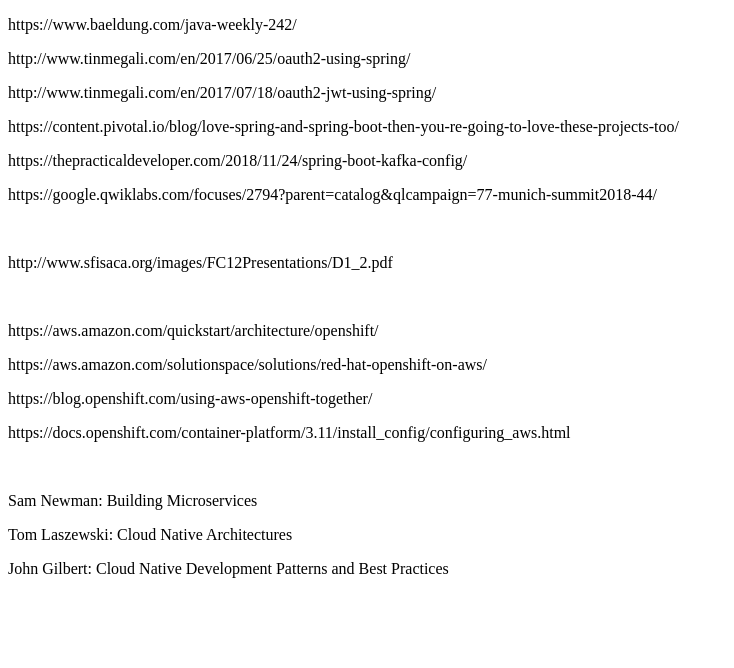
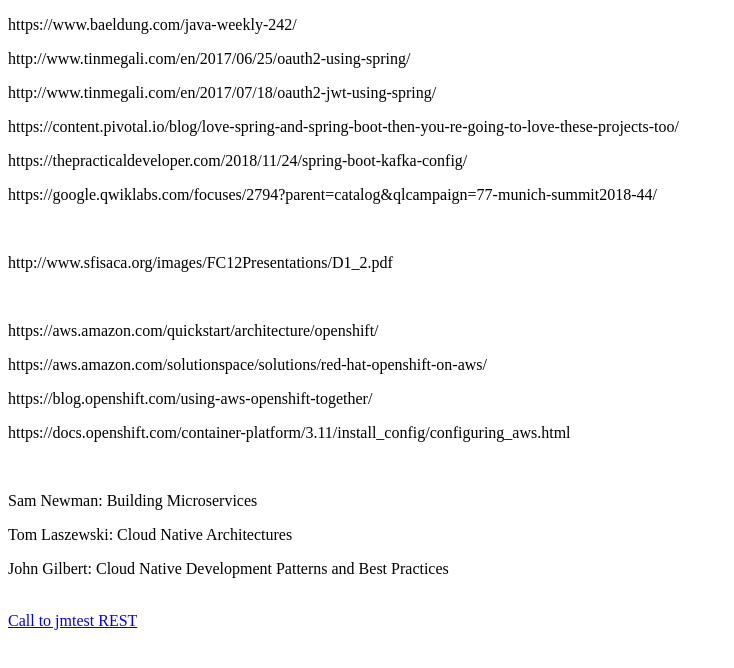
Before and after one commit to tbulubas/tbulubas.github.io, a plain HTML site: page index.html in a window 1280 px wide. Shown: the whole page, without its empty margins (0-734 px from the left). Drawn offline with Linux system fonts and the light colour scheme.

Commit message:
Update index.html

```diff
--- a/index.html
+++ b/index.html
@@ -23,5 +23,8 @@
     <p>Sam Newman: Building Microservices</p>
     <p>Tom Laszewski: Cloud Native Architectures</p>
     <p>John Gilbert: Cloud Native Development Patterns and Best Practices</p>
+    <br>
+    <a href="http://loadtest-jmeter-service-new-tarobaro.7e14.starter-us-west-2.openshiftapps.com/jmtest">Call to jmtest REST</a>
+
   </body>
 </html>
```
